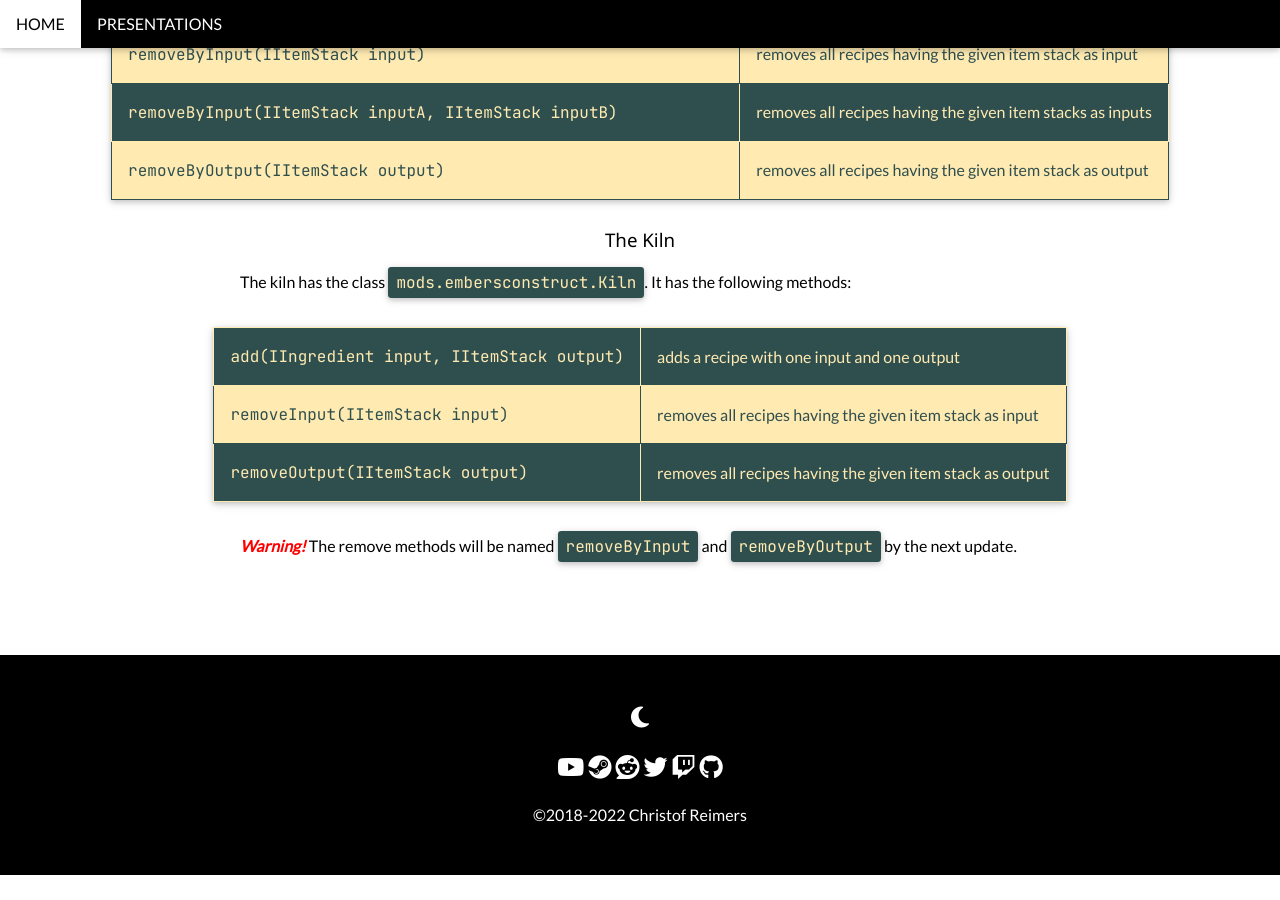
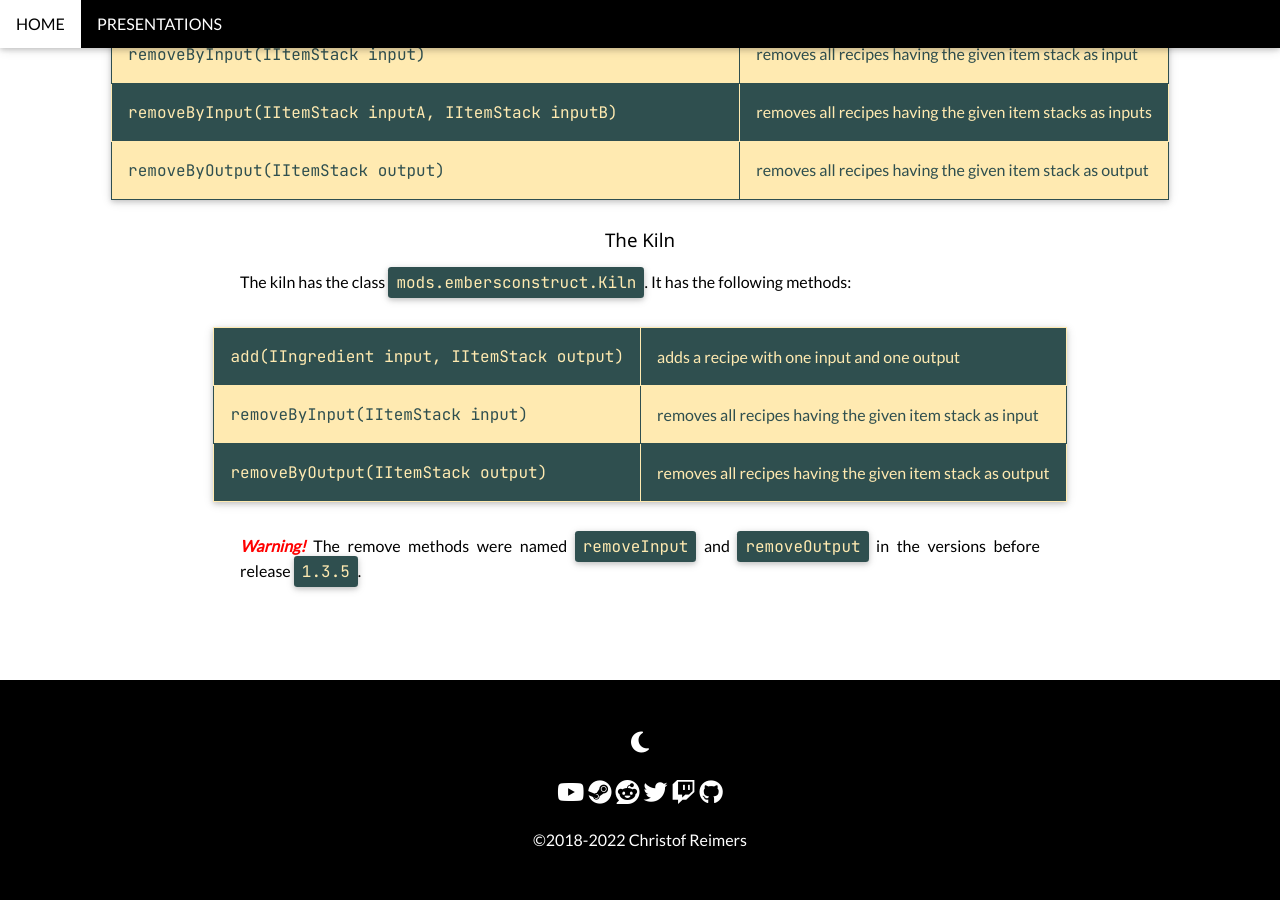
Before and after one commit to Peatral/peatral.github.io, a Jekyll site: the page built from _projects/embersconstruct.html, in a window 1280 px wide and 900 px high, scrolled down 7464 px. Built offline with Jekyll 4.4.1, drawn with Linux system fonts in a browser that asks for light colours; nearby versions of some CDN libraries; before the commit the page ends 8339 px from its top, so only the background shows below that.

Commit message:
Update embersconstruct to 1.3.5

```diff
--- a/_projects/embersconstruct.html
+++ b/_projects/embersconstruct.html
@@ -320,7 +320,7 @@ redirect_from:
   <div class="center">
     <div class="text-container justify">
       <p>
-        <span class="warning">Warning!</span> The remove methods will be named <code class="code-inline">removeByInput</code> and <code class="code-inline">removeByOutput</code> by the next update.
+        <span class="warning">Warning!</span> The remove methods were named <code class="code-inline">removeInput</code> and <code class="code-inline">removeOutput</code> in the versions before release <code class="code-inline">1.3.5</code>.
       </p>
     </div>
   </div>
```
Also changed, not shown: other parts of _projects/embersconstruct.html (+2 -2 lines), MinecraftMods/embersconstruct/update.json (+4 -3 lines).
